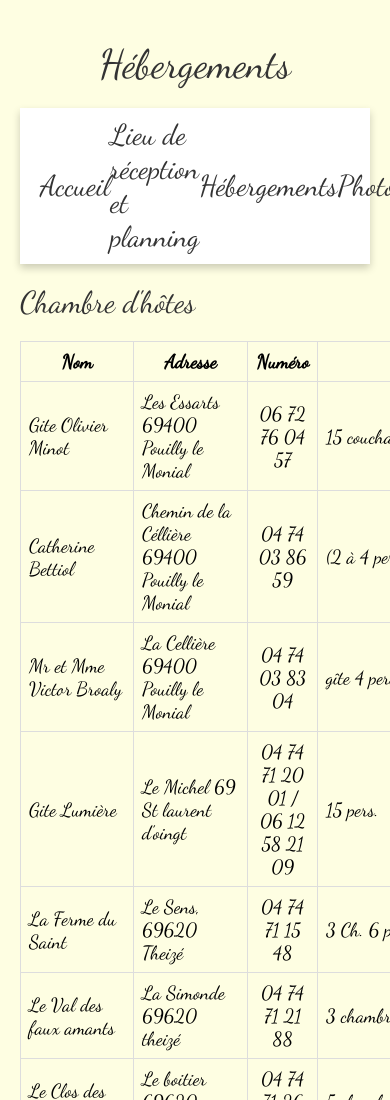
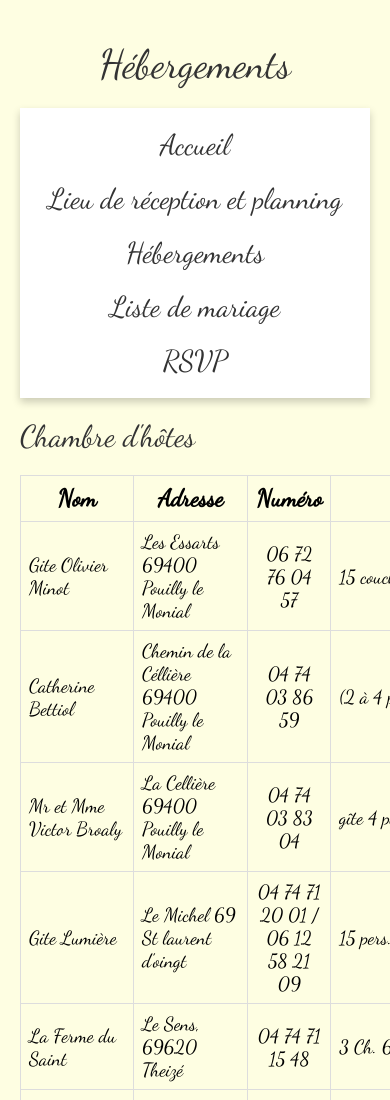
Before and after one commit to BigDapan/BigDapan.github.io, a plain HTML site: page lodging.html in a window 390 px wide. Shown: the top 1100 px of the page. Drawn offline with Linux system fonts and the light colour scheme; a script that the page names is missing.

Commit message:
changement onglet photos par liste+responsive

```diff
--- a/lodging.html
+++ b/lodging.html
@@ -15,7 +15,7 @@
         <a href="index.html">Accueil</a>
         <a href="details.html">Lieu de réception et planning</a>
         <a href="lodging.html">Hébergements</a>
-        <a href="#">Photos</a>
+        <a href="#">Liste de mariage</a>
         <a href="#">RSVP</a>
     </nav>
     <div class="main-content-lodge">
--- a/styles/style.css
+++ b/styles/style.css
@@ -53,7 +53,6 @@ body {
     display: flex;
     flex-wrap: wrap;
     margin: 20px 0;
-    font-size: 1.4em;
   }
 
   .main-content .column {
@@ -105,7 +104,7 @@ body {
   .main-content-lodge th{
     border: 1px solid #ddd;
     padding: 8px;
-    font-size: 0.8em;
+    margin: 20 auto;
   }
   .main-content-lodge table td:first-child  { border: 1px solid #ddd;
     padding: 8px;
@@ -159,6 +158,7 @@ iframe {
   margin-right: auto;
   justify-content: center;
   font-size: 1.75em;
+  text-align: center;
 }
 .image-container{
   display: flex;
@@ -168,6 +168,12 @@ iframe {
 .image-container a{
   margin: 0 auto;
 }
+.lieu {
+  font-size: 1.3em;
+}
+.planning{
+  font-size: 1.3em;
+}
 
 
 /* Media queries */
@@ -175,4 +181,13 @@ iframe {
   .main-content .column {
     flex: 0 0 100%;
   }
+  .navigation {
+    flex-direction: column;
+  }
+
+  .navigation a {
+    text-align: center;
+    margin-top: 10px;
+    margin-bottom: 10px;
+  }
 }
```
Also changed, not shown: details.html (+1 -1 lines), index.html (+1 -1 lines).
